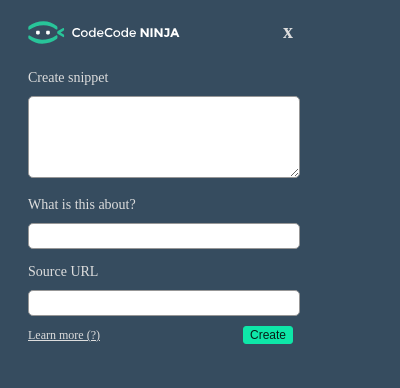
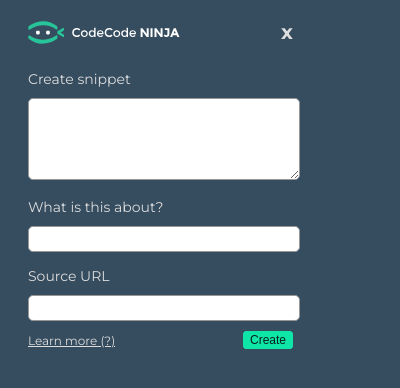
Before and after one commit to mem-dev/chrome_extension, a browser extension: page src/popup.html in a window 400 px wide. Drawn offline with Linux system fonts and the light colour scheme; files that its build step writes are made by us from their sources; files whose address does not match are found by name.

Commit message:
matches font with what we use on the site

```diff
--- a/src/css/popup.css
+++ b/src/css/popup.css
@@ -1,5 +1,6 @@
+@import url(https://fonts.googleapis.com/css?family=Montserrat:400,700);
 body {
-    font-family: OpenSans;
+    font-family: "Montserrat", Helvetica, sans-serif;;
     width: 300px;
     font-size: 12px;
     background-color: #364C5F;
```
